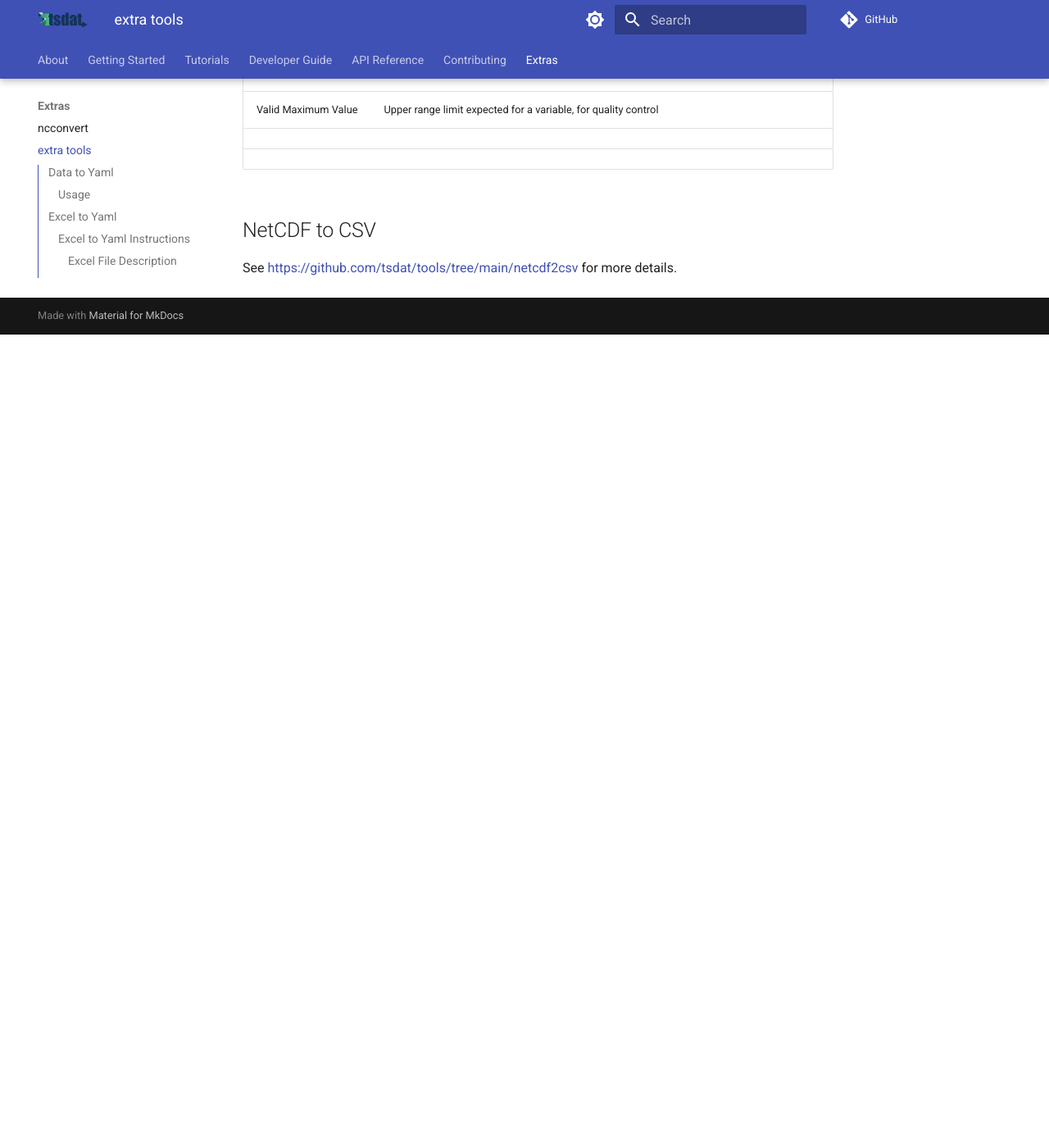
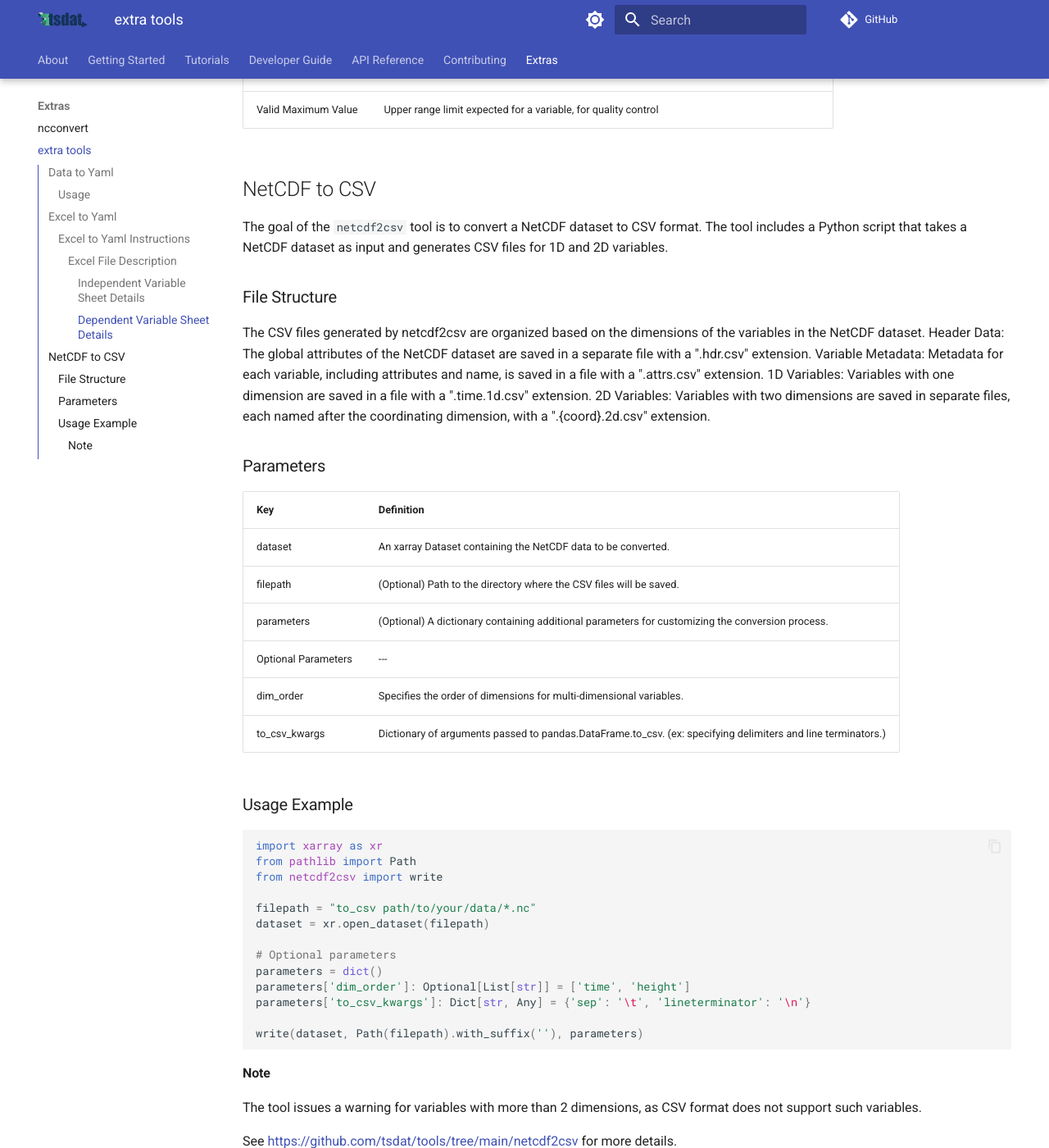
Before and after one commit to tsdat/tsdat, an MkDocs documentation site: the page built from docs/extras/tools.md, in a window 1280 px wide and 1400 px high, scrolled down 3592 px. Shown: the whole window at 82% size. Built offline with MkDocs 1.6.1 and Material for MkDocs 9.7.7, drawn with Linux system fonts in a browser that asks for light colours; comment, search, counter and statistics services are not loaded; before the commit the page ends 4000 px from its top, so only the background shows below that.

Commit message:
Add netcdf2csv documentation

````diff
--- a/docs/extras/tools.md
+++ b/docs/extras/tools.md
@@ -149,9 +149,50 @@
 |Description      |Optional, additional information for the variable. Good to use if a standard name isn't available |
 |Valid Minimum Value |Lower range limit expected for a variable, for quality control|
 |Valid Maximum Value |Upper range limit expected for a variable, for quality control|
-|<new_qc_parameter>  |                                                 |
-|<new_qc_parameter>  |                                                 |
 
 ## NetCDF to CSV
 
+The goal of the `netcdf2csv` tool is to convert a NetCDF dataset to CSV format. The tool includes a Python script that takes a NetCDF dataset as input and generates CSV files for 1D and 2D variables.
+
+### File Structure
+
+The CSV files generated by netcdf2csv are organized based on the dimensions of the variables in the NetCDF dataset.
+Header Data: The global attributes of the NetCDF dataset are saved in a separate file with a ".hdr.csv" extension.
+Variable Metadata: Metadata for each variable, including attributes and name, is saved in a file with a ".attrs.csv" extension.
+1D Variables: Variables with one dimension are saved in a file with a ".time.1d.csv" extension.
+2D Variables: Variables with two dimensions are saved in separate files, each named after the coordinating dimension, with a ".{coord}.2d.csv" extension.
+
+### Parameters
+
+|Key                    |Definition                                       |
+|---                    | ---                                             |
+|dataset                |An xarray Dataset containing the NetCDF data to be converted.|
+|filepath               |(Optional) Path to the directory where the CSV files will be saved.|
+|parameters             |(Optional) A dictionary containing additional parameters for customizing the conversion process.|
+|Optional Parameters    | ---                                             |
+|dim_order              | Specifies the order of dimensions for multi-dimensional variables.
+|to_csv_kwargs          | Dictionary of arguments passed to pandas.DataFrame.to_csv. (ex: specifying delimiters and line terminators.)|
+
+### Usage Example
+
+```python
+import xarray as xr
+from pathlib import Path
+from netcdf2csv import write
+
+filepath = "to_csv path/to/your/data/*.nc"
+dataset = xr.open_dataset(filepath)
+
+# Optional parameters
+parameters = dict()
+parameters['dim_order']: Optional[List[str]] = ['time', 'height']
+parameters['to_csv_kwargs']: Dict[str, Any] = {'sep': '\t', 'lineterminator': '\n'}
+
+write(dataset, Path(filepath).with_suffix(''), parameters)
+```
+
+#### Note
+
+The tool issues a warning for variables with more than 2 dimensions, as CSV format does not support such variables.
+
 See <https://github.com/tsdat/tools/tree/main/netcdf2csv> for more details.
````
